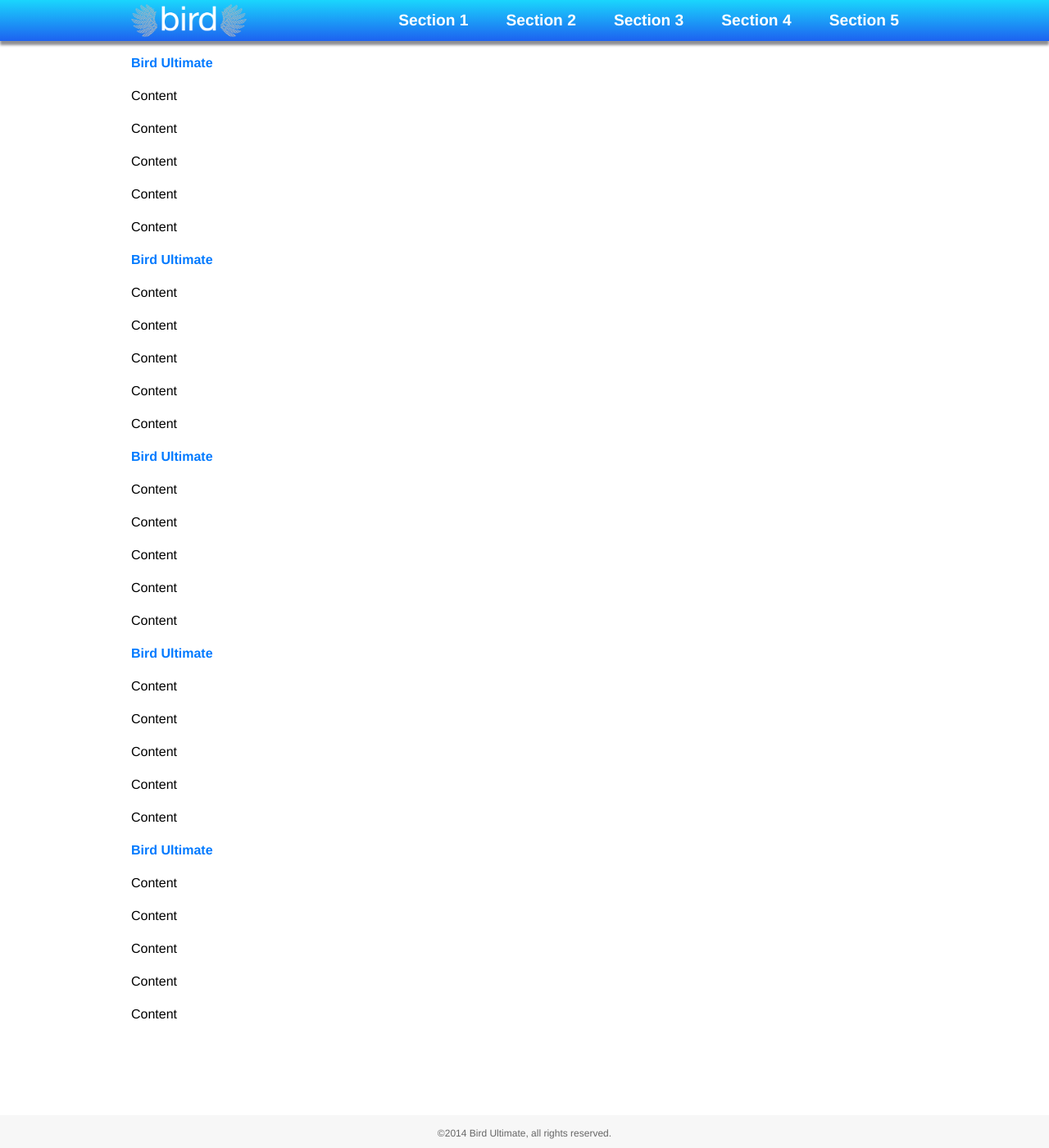
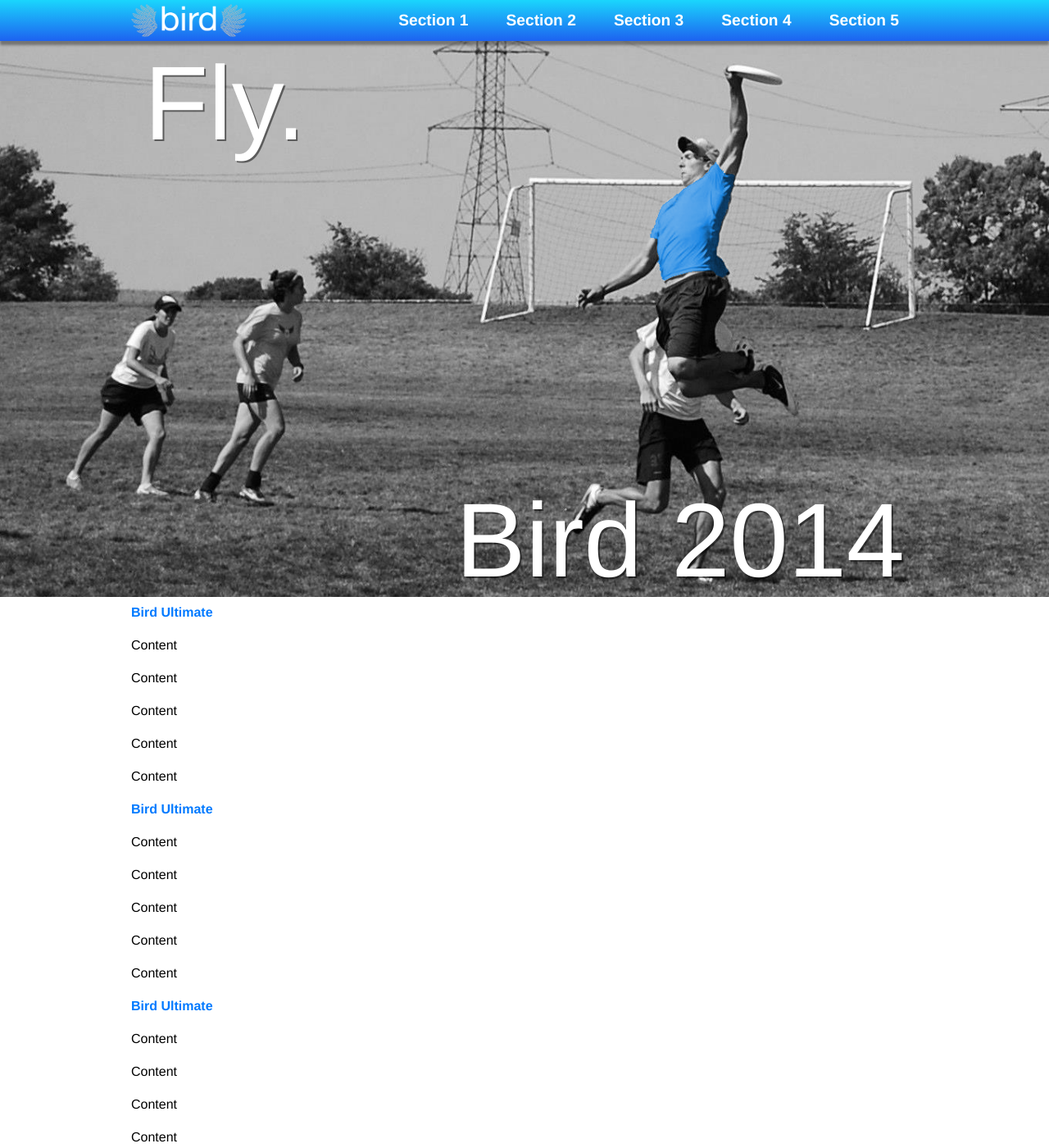
Before and after one commit to birdultimate/birdultimate.github.io, a Jekyll site: the page built from index.html, in a window 1280 px wide and 1400 px high. Shown: the whole window at 82% size. Built offline with Jekyll 4.4.1, drawn with Linux system fonts in a browser that asks for light colours; nearby versions of some CDN libraries; Markdown is read by kramdown in place of the engine named in the settings.

Commit message:
add page banner

```diff
--- a/_layouts/default.html
+++ b/_layouts/default.html
@@ -10,7 +10,7 @@
   <body>
     <div class="header">
       <div class="content-container">
-        <a class="logo" href="/">
+        <a class="logo" href="/#top">
           <img src="/assets/images/logo-wings.png" alt="Bird Wings Logo">
         </a>
         <ul class="top-nav">
@@ -34,9 +34,7 @@
     </div>
     <div class="content">
       <div class="header-offset">
-        <div class="content-container">
-          {{ content }}
-        </div>
+        {{ content }}
       </div>
     </div>
     <div class="footer">
--- a/css/main.css
+++ b/css/main.css
@@ -34,6 +34,11 @@ a {
   text-decoration: none;
 }
 
+img {
+  max-width: 100%;
+  height: auto;
+}
+
 /*****************************************************************************/
 /*
 /* Site
@@ -54,9 +59,9 @@ a {
   background-image:    -moz-linear-gradient(top, #1AD6FD, #1D62F0);
   background-image:      -o-linear-gradient(top, #1AD6FD, #1D62F0);
   background-image:         linear-gradient(to bottom, #1AD6FD, #1D62F0);
-     -moz-box-shadow: 0 5px 3px #8E8E93;
-  -webkit-box-shadow: 0 5px 3px #8E8E93;
-          box-shadow: 0 5px 3px #8E8E93;
+     -moz-box-shadow: 0 5px 3px rgba(50, 50, 50, 0.5);
+  -webkit-box-shadow: 0 5px 3px rgba(50, 50, 50, 0.5);
+          box-shadow: 0 5px 3px rgba(50, 50, 50, 0.5);
 }
 
 .header .logo {
@@ -105,10 +110,11 @@ ul.top-nav a {
 }
 
 .header-offset {
-  padding-top: 65px;
+  padding-top: 50px;
 }
 
 .content-container {
+  position: relative;
   width: 960px;
   margin: 0 auto;
 }
@@ -134,3 +140,56 @@ ul.top-nav a {
   margin: 0;
   padding-top: 10px;
 }
+
+/*****************************************************************************/
+/*
+/* Banner
+/*
+/*****************************************************************************/
+
+.page-banner {
+  position: relative;
+}
+
+.banner-overlay {
+  position: absolute;
+  top: 0;
+  left: 0;
+  right:0;
+  bottom: 0;
+}
+
+.banner-overlay .content-container {
+  height: 100%;
+}
+
+.banner-overlay span {
+  position: absolute;
+  color: #FFF;
+  font-size: 8em;
+  margin: 0.5em 0.125em;
+  text-shadow: 2px 2px rgba(0, 0, 0, 0.5);
+}
+
+@media screen and (max-width: 720px) {
+  .banner-overlay span {
+    font-size: 5em;
+    margin: 0.4em 0.1em;
+  }
+}
+
+@media screen and (max-width: 480px) {
+  .banner-overlay span {
+    font-size: 3em;
+  }
+}
+
+.banner-top-left {
+  top: 0;
+  left: 0;
+}
+
+.banner-bottom-right {
+  bottom: 0;
+  right: 0;
+}
--- a/index.html
+++ b/index.html
@@ -2,7 +2,17 @@
 layout: default
 title: Bird Ultimate
 ---
-
+<a name="top"></a>
+<div class="page-banner">
+	<img src="/assets/images/banner-bvon.png"/>
+	<div class="banner-overlay">
+		<div class="content-container">
+			<span class="banner-top-left">Fly.</span>
+			<span class="banner-bottom-right">Bird 2014</span>
+		</div>
+	</div>
+</div>
+<div class="content-container">
 	<div id="home1">
 		<h1><a name="head1">Bird Ultimate</a></h1>
 		<p>Content</p>
@@ -43,3 +53,4 @@ title: Bird Ultimate
 		<p>Content</p>
 		<p>Content</p>
 	</div>
+</div>
--- a/js/main.js
+++ b/js/main.js
@@ -1,7 +1,7 @@
 //Add global Bird Ultimate js code here.
 var BU = {
 
-	HEADER_OFFSET: 65,
+	HEADER_OFFSET: 50,
 
 	events: {
 
```
Also changed, not shown: assets/images/banner-bvon.png (added), 4 other files. Lines whose indentation alone changed are shown as unchanged.
